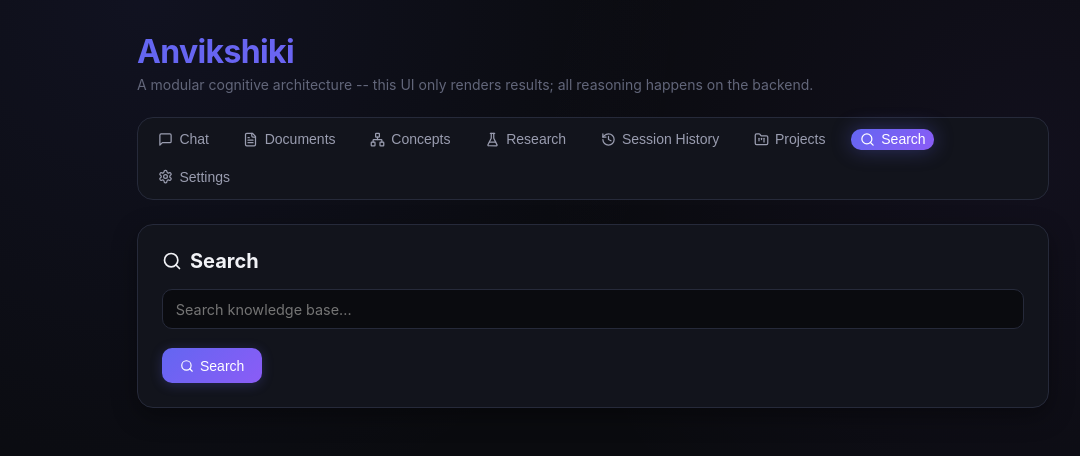
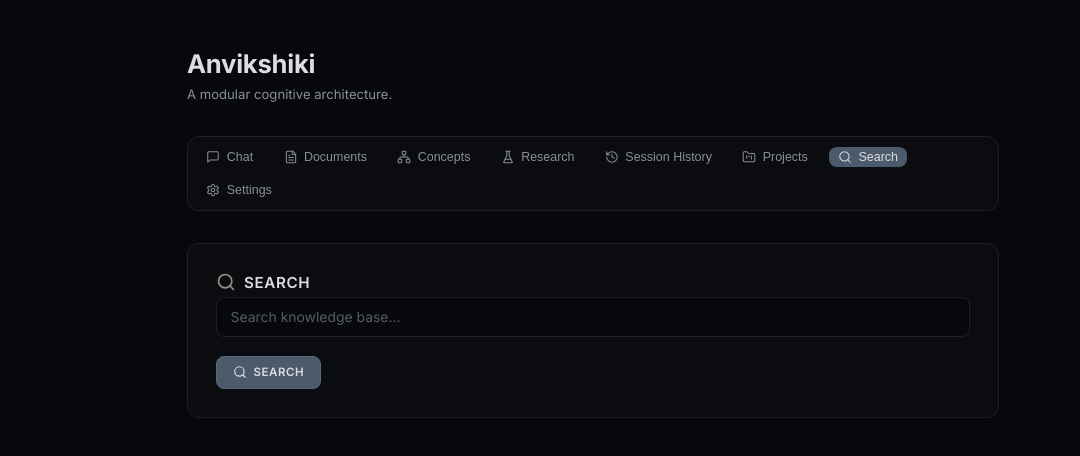
Before and after one commit to PrajjwalBohra-Labs/Anvikshiki, a React (Vite) app in the folder frontend/: page / in a window 1280 px wide. Both pictures are taken after typing "Sample" into the empty fields and a click on the button "Search". Shown: the top 456 px of the page, without its empty margins (47-1127 px from the left). Built offline with nearby package versions, Linux system fonts and the light colour scheme.

Commit message:
Did some changes in visuals

```diff
--- a/frontend/index.html
+++ b/frontend/index.html
@@ -3,6 +3,9 @@
   <head>
     <meta charset="UTF-8" />
     <title>Anvikshiki</title>
+    <link rel="preconnect" href="https://fonts.googleapis.com">
+    <link rel="preconnect" href="https://fonts.gstatic.com" crossorigin>
+    <link href="https://fonts.googleapis.com/css2?family=Inter:wght@400;500;600;700&family=IBM+Plex+Mono:wght@400;500&display=swap" rel="stylesheet">
   </head>
   <body>
     <div id="root"></div>
--- a/frontend/src/App.css
+++ b/frontend/src/App.css
@@ -1,25 +1,30 @@
 :root {
-  --bg-primary: #0a0b0f;
-  --bg-secondary: #12141c;
-  --bg-elevated: #171a24;
-  --bg-hover: #1f2330;
-  --border: #262a3a;
-  --border-hover: #383d54;
-  --accent-start: #6366f1;
-  --accent-end: #8b5cf6;
-  --accent-glow: rgba(99, 102, 241, 0.35);
-  --text-primary: #f1f2f6;
-  --text-secondary: #9a9db0;
-  --text-muted: #62667a;
-  --success: #22c55e;
-  --danger: #ef4444;
-  --warning: #eab308;
-  --radius-sm: 6px;
-  --radius-md: 10px;
-  --radius-lg: 16px;
-  --shadow-md: 0 8px 24px rgba(0, 0, 0, 0.35);
-  --font-sans: -apple-system, "Segoe UI", system-ui, sans-serif;
-  --font-mono: "SF Mono", "Cascadia Code", Consolas, monospace;
+  --bg-primary: #07080c;
+  --bg-secondary: #0a0c10;
+  --bg-elevated: #0d1015;
+  --bg-hover: #14171d;
+  --border: #1d2129;
+  --border-hover: #2a2f3a;
+
+  --accent: #6a5d52;
+  --accent-light: #979086;
+  --accent-nav: #4b5b6b;
+  --accent-nav-hover: #56697b;
+
+  --text-primary: #dcdde0;
+  --text-secondary: #8b8f99;
+  --text-muted: #565b66;
+
+  --success: #6f9c7e;
+  --danger: #a3675c;
+  --warning: #a68f5c;
+
+  --radius-sm: 4px;
+  --radius-md: 8px;
+  --radius-lg: 12px;
+
+  --font-sans: "Inter", -apple-system, "Segoe UI", system-ui, sans-serif;
+  --font-mono: "IBM Plex Mono", "Cascadia Code", Consolas, monospace;
 }
 
 * { box-sizing: border-box; }
@@ -28,11 +33,9 @@ body {
   margin: 0;
   font-family: var(--font-sans);
   color: var(--text-primary);
-  background:
-    radial-gradient(circle at 15% 0%, rgba(99, 102, 241, 0.08), transparent 40%),
-    radial-gradient(circle at 85% 20%, rgba(139, 92, 246, 0.06), transparent 40%),
-    var(--bg-primary);
+  background: var(--bg-primary);
   min-height: 100vh;
+  -webkit-font-smoothing: antialiased;
 }
 
 ::-webkit-scrollbar { width: 8px; height: 8px; }
@@ -40,30 +43,28 @@ body {
 ::-webkit-scrollbar-thumb { background: var(--border); border-radius: 4px; }
 ::-webkit-scrollbar-thumb:hover { background: var(--border-hover); }
 
-.app { max-width: 960px; margin: 0 auto; padding: 2rem 1.5rem 3rem; }
+.app { max-width: 860px; margin: 0 auto; padding: 3rem 1.5rem 4rem; }
 
 header h1 {
-  font-size: 2rem;
-  margin: 0 0 0.3rem;
-  background: linear-gradient(135deg, var(--accent-start), var(--accent-end));
-  -webkit-background-clip: text;
-  background-clip: text;
-  color: transparent;
-  letter-spacing: -0.02em;
+  font-size: 1.6rem;
+  font-weight: 700;
+  margin: 0 0 0.35rem;
+  color: var(--text-primary);
+  letter-spacing: -0.01em;
 }
 
-.tagline { color: var(--text-muted); font-size: 0.875rem; margin: 0 0 1.5rem; }
+.tagline { color: var(--text-secondary); font-size: 0.82rem; margin: 0 0 2rem; line-height: 1.5; }
 
 nav {
   position: relative;
   display: flex;
   flex-wrap: wrap;
-  gap: 0.35rem;
-  padding: 0.35rem;
+  gap: 0.2rem;
+  padding: 0.3rem;
   background: var(--bg-secondary);
   border: 1px solid var(--border);
   border-radius: var(--radius-lg);
-  margin-bottom: 1.5rem;
+  margin-bottom: 2rem;
 }
 
 nav button {
@@ -74,24 +75,23 @@ nav button {
   background: transparent;
   color: var(--text-secondary);
   border: none;
-  padding: 0.5rem 0.9rem;
+  padding: 0.5rem 0.85rem;
   border-radius: var(--radius-md);
-  font-size: 0.875rem;
+  font-size: 0.78rem;
   font-weight: 500;
   cursor: pointer;
   z-index: 1;
-  transition: color 0.15s;
+  transition: color 0.18s ease;
 }
 
 nav button:hover { color: var(--text-primary); }
-nav button.active { color: white; }
+nav button.active { color: var(--text-primary); }
 
 .nav-pill {
   position: absolute;
-  inset: 0.35rem;
+  inset: 0.3rem;
   border-radius: var(--radius-md);
-  background: linear-gradient(135deg, var(--accent-start), var(--accent-end));
-  box-shadow: 0 0 20px var(--accent-glow);
+  background: var(--accent-nav);
   z-index: 0;
 }
 
@@ -99,20 +99,44 @@ nav button.active { color: white; }
   background: var(--bg-secondary);
   border: 1px solid var(--border);
   border-radius: var(--radius-lg);
-  padding: 1.5rem;
-  box-shadow: var(--shadow-md);
+  padding: 1.75rem;
 }
 
 .panel h2 {
   margin-top: 0;
-  font-size: 1.25rem;
+  margin-bottom: 0.3rem;
+  font-size: 0.95rem;
+  font-weight: 600;
+  text-transform: uppercase;
+  letter-spacing: 0.04em;
+  color: var(--text-primary);
   display: flex;
   align-items: center;
   gap: 0.5rem;
 }
 
-.hint { color: var(--text-muted); font-size: 0.85rem; line-height: 1.5; }
-.error { color: var(--danger); font-size: 0.85rem; margin: 0.5rem 0; }
+.panel h2 svg { color: var(--accent-light); }
+
+.status-indicator {
+  display: inline-flex;
+  align-items: center;
+  gap: 0.4rem;
+  font-family: var(--font-mono);
+  font-size: 0.68rem;
+  letter-spacing: 0.06em;
+  color: var(--text-muted);
+  margin: 0 0 1.1rem;
+  text-transform: uppercase;
+}
+
+.status-dot {
+  width: 6px; height: 6px; border-radius: 50%;
+  background: var(--success);
+  box-shadow: 0 0 4px var(--success);
+}
+
+.hint { color: var(--text-muted); font-size: 0.8rem; line-height: 1.6; }
+.error { color: var(--danger); font-size: 0.8rem; margin: 0.5rem 0; }
 
 textarea, input {
   width: 100%;
@@ -120,133 +144,182 @@ textarea, input {
   color: var(--text-primary);
   border: 1px solid var(--border);
   border-radius: var(--radius-md);
-  padding: 0.65rem 0.8rem;
+  padding: 0.7rem 0.85rem;
   margin-bottom: 0.6rem;
   font-family: inherit;
-  font-size: 0.9rem;
-  transition: border-color 0.15s, box-shadow 0.15s;
+  font-size: 0.87rem;
+  transition: border-color 0.18s ease;
 }
+
+textarea::placeholder, input::placeholder { color: var(--text-muted); }
 
 textarea:focus, input:focus {
   outline: none;
-  border-color: var(--accent-start);
-  box-shadow: 0 0 0 3px var(--accent-glow);
+  border-color: var(--accent-nav-hover);
 }
 
-.button-row { display: flex; gap: 0.6rem; flex-wrap: wrap; align-items: center; }
+.button-row { display: flex; gap: 0.55rem; flex-wrap: wrap; align-items: center; }
 
-button.btn, .button-row button, nav button ~ button {
+.button-row button {
   display: inline-flex;
   align-items: center;
   gap: 0.4rem;
+  padding: 0.55rem 1rem;
+  border-radius: var(--radius-md);
+  font-size: 0.72rem;
+  font-weight: 600;
+  text-transform: uppercase;
+  letter-spacing: 0.05em;
+  cursor: pointer;
+  font-family: var(--font-sans);
+  transition: background-color 0.18s ease, border-color 0.18s ease, color 0.18s ease;
 }
 
-.button-row button:not(nav button) {
-  background: linear-gradient(135deg, var(--accent-start), var(--accent-end));
-  color: white;
-  border: none;
-  padding: 0.6rem 1.1rem;
-  border-radius: var(--radius-md);
-  font-size: 0.875rem;
-  font-weight: 500;
-  cursor: pointer;
-  box-shadow: 0 2px 12px rgba(99, 102, 241, 0.25);
-  transition: transform 0.1s, box-shadow 0.15s, opacity 0.15s;
+.button-row button.btn-primary {
+  background: var(--accent-nav);
+  color: var(--text-primary);
+  border: 1px solid var(--accent-nav-hover);
+}
+.button-row button.btn-primary:hover:not(:disabled) { background: var(--accent-nav-hover); }
+
+.button-row button.btn-secondary {
+  background: rgba(255, 255, 255, 0.02);
+  color: var(--text-secondary);
+  border: 1px solid var(--border);
+}
+.button-row button.btn-secondary:hover:not(:disabled) {
+  border-color: var(--border-hover);
+  color: var(--text-primary);
 }
 
-.button-row button:not(nav button):hover:not(:disabled) {
-  box-shadow: 0 4px 18px var(--accent-glow);
+.button-row button:disabled {
+  background: transparent;
+  color: var(--text-muted);
+  border-color: var(--border);
+  cursor: not-allowed;
 }
 
-.button-row button:not(nav button):active:not(:disabled) { transform: scale(0.97); }
-
-.button-row button:disabled {
-  background: var(--bg-hover);
+.toggle-row { display: flex; align-items: center; gap: 0.55rem; cursor: pointer; margin-bottom: 0.9rem; }
+.toggle-switch {
+  position: relative;
+  width: 32px; height: 18px;
+  background: var(--bg-elevated);
+  border: 1px solid var(--border);
+  border-radius: 999px;
+  padding: 0;
+  cursor: pointer;
+  transition: background-color 0.18s ease, border-color 0.18s ease;
+}
+.toggle-switch.on { background: var(--accent-nav); border-color: var(--accent-nav-hover); }
+.toggle-thumb {
+  position: absolute;
+  top: 2px; left: 2px;
+  width: 12px; height: 12px;
+  border-radius: 50%;
+  background: var(--text-secondary);
+  transition: transform 0.18s ease, background-color 0.18s ease;
+}
+.toggle-switch.on .toggle-thumb { transform: translateX(14px); background: var(--text-primary); }
+.toggle-label {
+  font-family: var(--font-mono);
+  font-size: 0.68rem;
+  letter-spacing: 0.05em;
+  text-transform: uppercase;
   color: var(--text-muted);
-  box-shadow: none;
-  cursor: not-allowed;
 }
 
 .list { list-style: none; padding: 0; margin: 0; }
 
 .list li {
-  padding: 0.85rem 0.9rem;
-  margin-bottom: 0.5rem;
+  padding: 0.8rem 0.9rem;
+  margin-bottom: 0.4rem;
   background: var(--bg-elevated);
   border: 1px solid var(--border);
   border-radius: var(--radius-md);
-  transition: border-color 0.15s, transform 0.15s;
+  transition: border-color 0.18s ease;
 }
 
-.list li:hover { border-color: var(--border-hover); transform: translateX(2px); }
-.meta { color: var(--text-muted); font-size: 0.78rem; margin-top: 0.15rem; }
+.list li:hover { border-color: var(--border-hover); }
+.meta { color: var(--text-muted); font-size: 0.74rem; margin-top: 0.15rem; font-family: var(--font-mono); }
 
-.chat-log { max-height: 440px; overflow-y: auto; margin-bottom: 1rem; padding-right: 0.25rem; }
+.chat-log { max-height: 440px; overflow-y: auto; margin-bottom: 1.1rem; padding-right: 0.25rem; }
 
 .chat-message {
   display: flex;
-  gap: 0.6rem;
-  padding: 0.85rem;
+  gap: 0.65rem;
+  padding: 0.9rem;
   border-radius: var(--radius-md);
-  margin-bottom: 0.7rem;
+  margin-bottom: 0.6rem;
+  border: 1px solid var(--border);
 }
 
 .chat-message.user { background: var(--bg-elevated); }
-.chat-message.assistant { background: linear-gradient(135deg, rgba(34,197,94,0.08), rgba(34,197,94,0.02)); border: 1px solid rgba(34,197,94,0.15); }
-.chat-message.streaming { opacity: 0.9; }
+.chat-message.assistant { background: var(--bg-elevated); border-left: 2px solid var(--accent-light); }
+.chat-message.streaming { opacity: 0.85; }
 
 .avatar {
   flex-shrink: 0;
-  width: 30px; height: 30px;
-  border-radius: 50%;
+  width: 26px; height: 26px;
+  border-radius: var(--radius-sm);
   display: flex; align-items: center; justify-content: center;
   background: var(--bg-hover);
   color: var(--text-secondary);
+  border: 1px solid var(--border);
 }
-.chat-message.assistant .avatar { background: linear-gradient(135deg, var(--accent-start), var(--accent-end)); color: white; }
+.chat-message.assistant .avatar { color: var(--accent-light); }
 
 .chat-body { flex: 1; min-width: 0; }
-.chat-body p { margin: 0; line-height: 1.55; font-size: 0.92rem; }
+.chat-body p { margin: 0; line-height: 1.6; font-size: 0.87rem; color: var(--text-primary); }
 
 .streaming-cursor {
   display: inline-block; width: 2px; height: 1em;
-  background: var(--accent-start); margin-left: 2px; vertical-align: text-bottom;
+  background: var(--accent-light); margin-left: 2px; vertical-align: text-bottom;
   animation: blink 0.9s step-end infinite;
 }
 @keyframes blink { 50% { opacity: 0; } }
 
 .typing-dots { display: flex; gap: 4px; padding: 0.3rem 0; }
 .typing-dots span {
-  width: 6px; height: 6px; border-radius: 50%;
+  width: 5px; height: 5px; border-radius: 50%;
   background: var(--text-muted);
   animation: bounce 1.2s infinite ease-in-out;
 }
 .typing-dots span:nth-child(2) { animation-delay: 0.15s; }
 .typing-dots span:nth-child(3) { animation-delay: 0.3s; }
-@keyframes bounce { 0%, 60%, 100% { transform: translateY(0); opacity: 0.4; } 30% { transform: translateY(-4px); opacity: 1; } }
+@keyframes bounce { 0%, 60%, 100% { transform: translateY(0); opacity: 0.4; } 30% { transform: translateY(-3px); opacity: 1; } }
 
 .citation-text { margin: 0; }
 .citation-badge {
-  background: rgba(99, 102, 241, 0.15); color: #a5b4fc;
-  padding: 1px 6px; border-radius: 4px; font-size: 0.85em;
+  background: var(--bg-hover); color: var(--accent-light);
+  border: 1px solid var(--border);
+  padding: 1px 6px; border-radius: var(--radius-sm); font-size: 0.85em;
 }
 
-.source-badge { display: inline-flex; align-items: center; font-size: 0.68rem; font-weight: 700; padding: 2px 7px; border-radius: 5px; margin-right: 4px; letter-spacing: 0.02em; }
-.source-badge.local { background: rgba(34,197,94,0.15); color: #4ade80; }
-.source-badge.web { background: rgba(234,179,8,0.15); color: #fbbf24; }
+.source-badge {
+  display: inline-flex; align-items: center;
+  font-family: var(--font-mono);
+  font-size: 0.62rem; font-weight: 500;
+  padding: 2px 6px; border-radius: var(--radius-sm);
+  margin-right: 5px; letter-spacing: 0.04em;
+  border: 1px solid var(--border);
+  background: var(--bg-hover);
+}
+.source-badge.local { color: var(--success); }
+.source-badge.web { color: var(--warning); }
 
 .empty-state {
   display: flex; flex-direction: column; align-items: center; justify-content: center;
-  gap: 0.5rem; padding: 2.5rem 1rem; color: var(--text-muted); text-align: center;
+  gap: 0.5rem; padding: 3rem 1rem; color: var(--text-muted); text-align: center;
 }
-.empty-state-title { font-size: 0.9rem; color: var(--text-secondary); margin: 0; }
-.empty-state-hint { font-size: 0.8rem; margin: 0; }
+.empty-state svg { color: var(--text-muted); }
+.empty-state-title { font-size: 0.85rem; color: var(--text-secondary); margin: 0; }
+.empty-state-hint { font-size: 0.76rem; margin: 0; }
 
 .skeleton {
   border-radius: var(--radius-sm);
   background: linear-gradient(90deg, var(--bg-elevated) 25%, var(--bg-hover) 50%, var(--bg-elevated) 75%);
   background-size: 200% 100%;
-  animation: shimmer 1.4s infinite;
+  animation: shimmer 1.6s infinite;
 }
 @keyframes shimmer { 0% { background-position: 200% 0; } 100% { background-position: -200% 0; } }
 
@@ -260,18 +333,23 @@ button.btn, .button-row button, nav button ~ button {
 .toast {
   display: flex; align-items: center; gap: 0.5rem;
   background: var(--bg-elevated); border: 1px solid var(--border);
-  border-left: 3px solid var(--accent-start);
-  padding: 0.7rem 1rem; border-radius: var(--radius-md);
-  font-size: 0.85rem; box-shadow: var(--shadow-md); min-width: 220px;
+  border-left: 2px solid var(--text-muted);
+  padding: 0.65rem 0.9rem; border-radius: var(--radius-md);
+  font-size: 0.8rem; color: var(--text-secondary);
+  box-shadow: 0 8px 20px rgba(0,0,0,0.4); min-width: 220px;
 }
+.toast svg { flex-shrink: 0; }
 .toast-success { border-left-color: var(--success); }
 .toast-error { border-left-color: var(--danger); }
-.toast-info { border-left-color: var(--accent-start); }
+.toast-info { border-left-color: var(--accent-nav); }
 
-.research-result { margin-top: 1rem; }
-.research-result h3 { font-size: 0.95rem; color: var(--text-secondary); }
+.research-result { margin-top: 1.2rem; }
+.research-result h3 {
+  font-size: 0.72rem; font-weight: 600; text-transform: uppercase; letter-spacing: 0.05em;
+  color: var(--text-muted); margin-bottom: 0.5rem; margin-top: 1.4rem;
+}
 
 @media (max-width: 640px) {
-  .app { padding: 1rem; }
+  .app { padding: 1.5rem 1rem; }
   nav { overflow-x: auto; }
 }
--- a/frontend/src/App.jsx
+++ b/frontend/src/App.jsx
@@ -32,12 +32,12 @@ export default function App() {
   return (
     <ToastProvider>
       <div className="app">
-        <motion.header initial={{ opacity: 0, y: -10 }} animate={{ opacity: 1, y: 0 }}>
+        <header>
           <h1>Anvikshiki</h1>
           <p className="tagline">
-            A modular cognitive architecture -- this UI only renders results; all reasoning happens on the backend.
+            A modular cognitive architecture.
           </p>
-        </motion.header>
+        </header>
 
         <nav>
           {Object.entries(TABS).map(([key, tab]) => {
@@ -46,9 +46,9 @@ export default function App() {
             return (
               <button key={key} className={isActive ? "active" : ""} onClick={() => setActive(key)}>
                 {isActive && (
-                  <motion.div className="nav-pill" layoutId="nav-pill" transition={{ type: "spring", stiffness: 400, damping: 32 }} />
+                  <motion.div className="nav-pill" layoutId="nav-pill" transition={{ duration: 0.2, ease: "easeOut" }} />
                 )}
-                <Icon size={15} style={{ position: "relative", zIndex: 1 }} />
+                <Icon size={14} strokeWidth={1.75} style={{ position: "relative", zIndex: 1 }} />
                 <span style={{ position: "relative", zIndex: 1 }}>{tab.label}</span>
               </button>
             )
@@ -58,10 +58,10 @@ export default function App() {
         <AnimatePresence mode="wait">
           <motion.main
             key={active}
-            initial={{ opacity: 0, y: 8 }}
-            animate={{ opacity: 1, y: 0 }}
-            exit={{ opacity: 0, y: -8 }}
-            transition={{ duration: 0.2 }}
+            initial={{ opacity: 0 }}
+            animate={{ opacity: 1 }}
+            exit={{ opacity: 0 }}
+            transition={{ duration: 0.18 }}
           >
             <ActiveComponent />
           </motion.main>
--- a/frontend/src/components/DocumentBrowser.jsx
+++ b/frontend/src/components/DocumentBrowser.jsx
@@ -37,7 +37,7 @@ export default function DocumentBrowser() {
       <h2><FileText size={20} /> Documents</h2>
       <div className="button-row">
         <input type="file" onChange={(e) => setFile(e.target.files[0])} style={{ width: "auto" }} />
-        <motion.button whileTap={{ scale: 0.96 }} onClick={upload} disabled={!file || uploading}>
+        <motion.button whileTap={{ scale: 0.98 }} className="btn-primary" onClick={upload} disabled={!file || uploading}>
           {uploading ? <Spinner size={14} /> : <Upload size={14} />} Upload &amp; Ingest
         </motion.button>
       </div>
--- a/frontend/src/components/ProjectWorkspace.jsx
+++ b/frontend/src/components/ProjectWorkspace.jsx
@@ -35,7 +35,7 @@ export default function ProjectWorkspace() {
       <div className="button-row">
         <input value={name} onChange={(e) => setName(e.target.value)} placeholder="Project name" />
         <input value={description} onChange={(e) => setDescription(e.target.value)} placeholder="Description" />
-        <motion.button whileTap={{ scale: 0.96 }} onClick={create} disabled={!name.trim()}>
+        <motion.button whileTap={{ scale: 0.98 }} className="btn-primary" onClick={create} disabled={!name.trim()}>
           <Plus size={14} /> Create
         </motion.button>
       </div>
--- a/frontend/src/components/SearchView.jsx
+++ b/frontend/src/components/SearchView.jsx
@@ -29,7 +29,7 @@ export default function SearchView() {
       <h2><SearchIcon size={20} /> Search</h2>
       <div className="button-row">
         <input value={q} onChange={(e) => setQ(e.target.value)} placeholder="Search knowledge base..." />
-        <motion.button whileTap={{ scale: 0.96 }} onClick={runSearch} disabled={loading}>
+        <motion.button whileTap={{ scale: 0.98 }} className="btn-primary" onClick={runSearch} disabled={loading}>
           {loading ? <Spinner size={14} /> : <SearchIcon size={14} />} Search
         </motion.button>
       </div>
--- a/frontend/src/components/SessionHistory.jsx
+++ b/frontend/src/components/SessionHistory.jsx
@@ -30,7 +30,7 @@ export default function SessionHistory() {
       <p className="hint">Paste a session ID from the Chat tab to view its turn history.</p>
       <div className="button-row">
         <input value={sessionId} onChange={(e) => setSessionId(e.target.value)} placeholder="session id" />
-        <motion.button whileTap={{ scale: 0.96 }} onClick={load} disabled={loading}>
+        <motion.button whileTap={{ scale: 0.98 }} className="btn-primary" onClick={load} disabled={loading}>
           {loading ? <Spinner size={14} /> : <ChevronRight size={14} />} Load
         </motion.button>
       </div>
--- a/frontend/src/components/SettingsView.jsx
+++ b/frontend/src/components/SettingsView.jsx
@@ -32,8 +32,8 @@ export default function SettingsView() {
       <div className="button-row">
         <input value={key} onChange={(e) => setKey(e.target.value)} placeholder="key" />
         <input value={value} onChange={(e) => setValue(e.target.value)} placeholder="value" />
-        <motion.button whileTap={{ scale: 0.96 }} onClick={load}><Download size={14} /> Load</motion.button>
-        <motion.button whileTap={{ scale: 0.96 }} onClick={save}><Save size={14} /> Save</motion.button>
+        <motion.button whileTap={{ scale: 0.98 }} className="btn-secondary" onClick={load}><Download size={14} /> Load</motion.button>
+        <motion.button whileTap={{ scale: 0.98 }} className="btn-primary" onClick={save}><Save size={14} /> Save</motion.button>
       </div>
     </div>
   )
```
Also changed, not shown: frontend/package.json (+3 -4 lines), frontend/src/components/ChatView.jsx (+21 -23 lines), frontend/src/components/ResearchWorkspace.jsx (+14 -13 lines), frontend/src/components/Toggle.jsx (added, +16 -0 lines).
